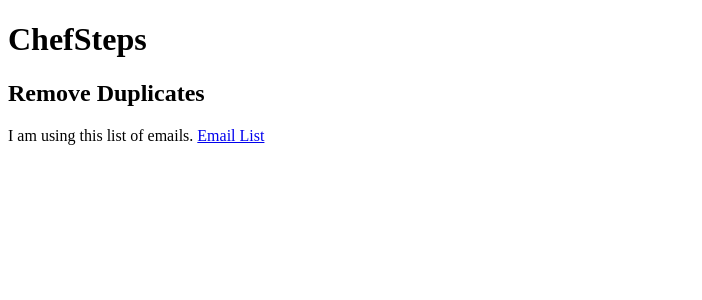
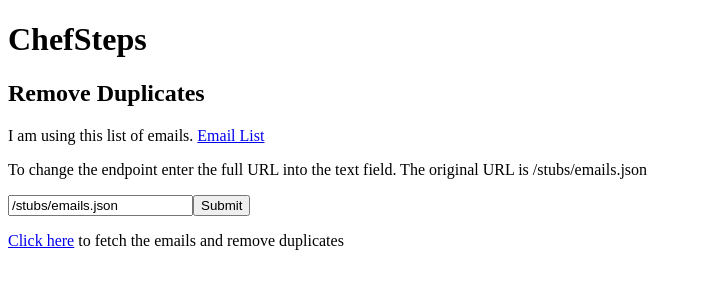
Before and after one commit to bennebbenneb/chef-steps-email, a React (Create React App) app in the folder ui/: page / in a window 1280 px wide. Shown: the top 300 px of the page, without its empty margins (0-702 px from the left). Built offline with nearby package versions, Linux system fonts and the light colour scheme.

Commit message:
Displaying original number of emails and de-duped number of emails. allow user to change endpoint. added some error handling

```diff
--- a/ui/src/App.js
+++ b/ui/src/App.js
@@ -3,11 +3,40 @@
 
 class App extends React.Component {
 
-    componentDidMount() {
-        axios.get("/stubs/emails.json")
+    constructor() {
+        super();
+        this.state = {
+            originalEmailsEndpoint: "/stubs/emails.json",
+            emailsEndpoint: "/stubs/emails.json",
+            originalNumberOfEmails: null,
+            noDuplicatesNumberOfEmails: null,
+            textFieldTemp: "/stubs/emails.json"
+        }
+    }
+
+    handleChange(event) {
+        console.log(event.target.value)
+        this.setState({
+            textFieldTemp: event.target.value
+        });
+    }
+
+    handleSubmit(event) {
+        event.preventDefault();
+        this.setState({
+            emailsEndpoint: this.state.textFieldTemp
+        });
+    }
+
+    handleClick(event) {
+        event.preventDefault();
+        axios.get(this.state.emailsEndpoint)
             .then((response) => {
-
-                // use the emails as object keys to remove duplicates. Keep index to sort later
+                if (!Array.isArray(response.data) || typeof response.data[0] !== "string") {
+                    alert("The endpoint needs to return an array of strings");
+                    return;
+                }
+                const originalNumberOfEmails = response.data.length;
                 const emailsObject = response.data.reduce((acc, email, index) => {
                     if (acc[email] !== true) {
                         acc[email] = true;
@@ -18,6 +47,12 @@
                     ___arr: []
                 });
                 const emailArrayNoDuplicates = emailsObject.___arr;
+                const noDuplicatesNumberOfEmails = emailArrayNoDuplicates.length;
+
+                this.setState({
+                    originalNumberOfEmails,
+                    noDuplicatesNumberOfEmails
+                });
             });
     }
 
@@ -27,9 +62,24 @@
                 <h1>ChefSteps</h1>
                 <h2>Remove Duplicates</h2>
                 <p>I am using this list of emails. <a href="/stubs/emails.json">Email List</a></p>
-                <pre>
+                <p>To change the endpoint enter the full URL into the text field. The original URL
+                    is {this.state.originalEmailsEndpoint}</p>
+                <form onSubmit={this.handleSubmit.bind(this)}>
+                    <input onChange={this.handleChange.bind(this)} value={this.state.textFieldTemp} type="text"/>
+                    <input type="submit"/>
 
-                </pre>
+                </form>
+                <p><a href="#" onClick={this.handleClick.bind(this)}>Click here</a> to fetch the emails and remove
+                    duplicates</p>
+                {
+                    this.state.originalNumberOfEmails ?
+                        <p>
+                            There were {this.state.originalNumberOfEmails} emails in the list
+                            from {this.state.emailsEndpoint}. After removing duplicates there
+                            are {this.state.noDuplicatesNumberOfEmails} emails left.
+                        </p>
+                        : ""
+                }
             </div>
         )
     }
```
Also changed, not shown: 5 other files (tests, documents, lock files or other folders).
